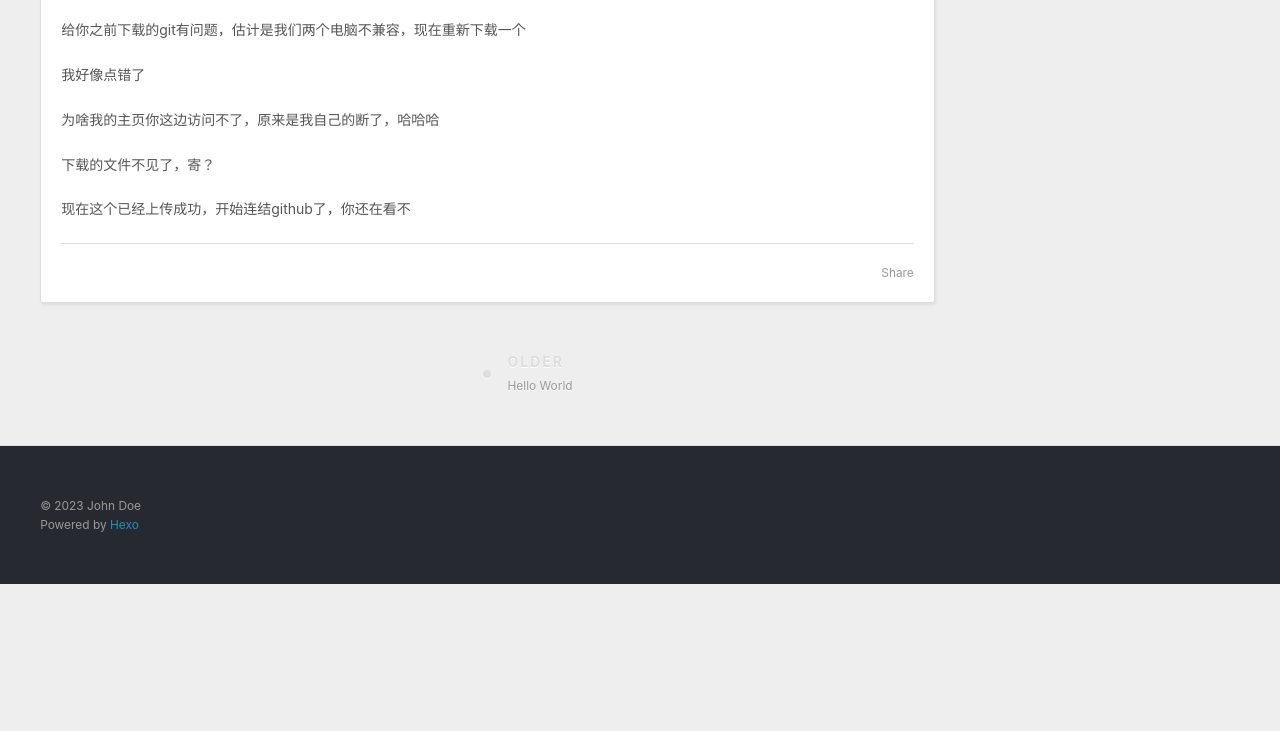
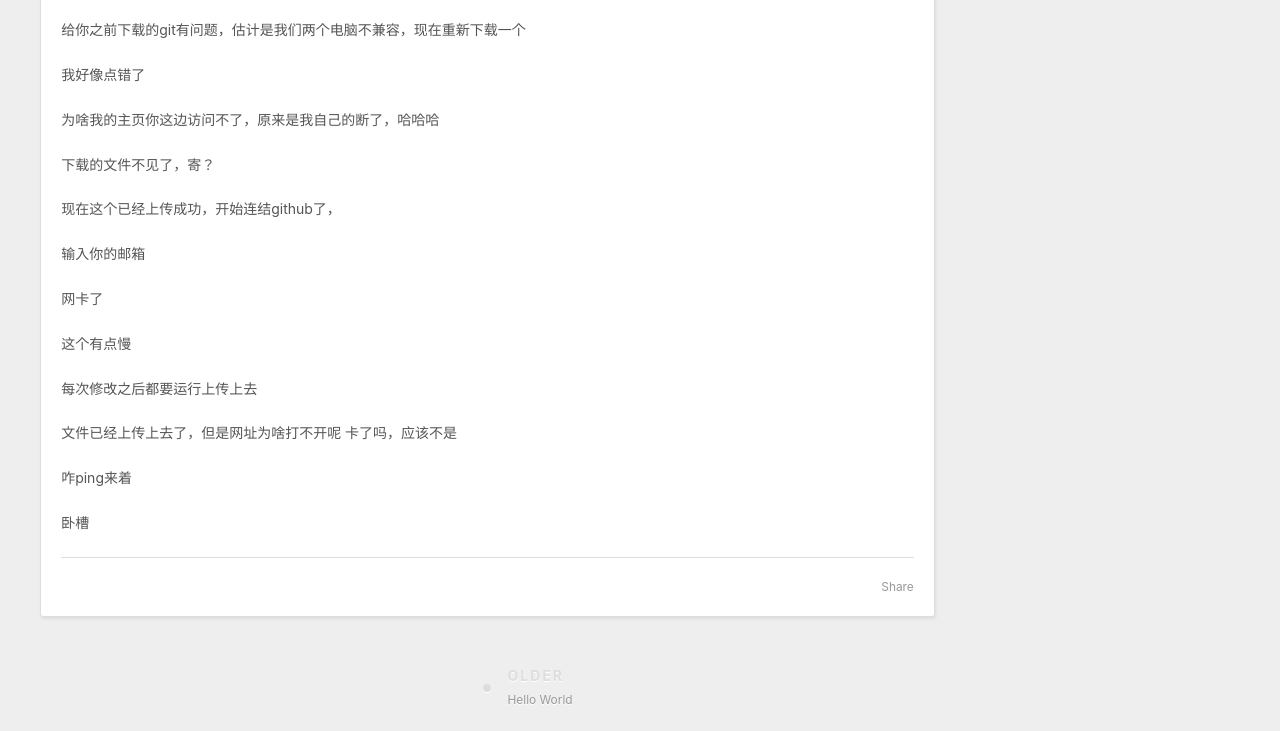
Before and after one commit to luckyz/luckyz.github.io, a plain HTML site: page 2023/12/08/这个东西用来做笔记用/index.html in a window 1280 px wide. Shown: the part 652-1383 px from the top of the page. Before the commit the page ends 1236 px from the top, so only its background shows below. Drawn offline with Linux system fonts and the light colour scheme.

Commit message:
Site updated: 2023-12-08 18:14:53

```diff
--- a/2023/12/08/这个东西用来做笔记用/index.html
+++ b/2023/12/08/这个东西用来做笔记用/index.html
@@ -14,7 +14,7 @@
 <meta property="og:description" content="这个东西用来做笔记用， 因为github是国外的，所以国内访问会比较卡，我们要先登陆进去，在GitHub后面加上fast是一种方法 还有一种等会看能不能成功，成功了就不用了 进入到这个界面不是因为我们的问题是因为网络的问题 现在再试试，浏览器版本更新也会有问题 账号创建好了 给你之前下载的git有问题，估计是我们两个电脑不兼容，现在重新下载一个 我好像点错了 为啥我的主页你这边访问不了，原来是我自">
 <meta property="og:locale" content="en_US">
 <meta property="article:published_time" content="2023-12-08T09:08:20.232Z">
-<meta property="article:modified_time" content="2023-12-08T09:09:50.077Z">
+<meta property="article:modified_time" content="2023-12-08T09:50:39.117Z">
 <meta property="article:author" content="John Doe">
 <meta name="twitter:card" content="summary">
 
@@ -93,7 +93,14 @@
 <p>我好像点错了</p>
 <p>为啥我的主页你这边访问不了，原来是我自己的断了，哈哈哈</p>
 <p>下载的文件不见了，寄？</p>
-<p>现在这个已经上传成功，开始连结github了，你还在看不</p>
+<p>现在这个已经上传成功，开始连结github了，</p>
+<p>输入你的邮箱 </p>
+<p>网卡了</p>
+<p>这个有点慢</p>
+<p>每次修改之后都要运行上传上去</p>
+<p>文件已经上传上去了，但是网址为啥打不开呢 卡了吗，应该不是</p>
+<p>咋ping来着</p>
+<p>卧槽</p>
 
 
     </div>
```
Also changed, not shown: index.html (+8 -1 lines).
